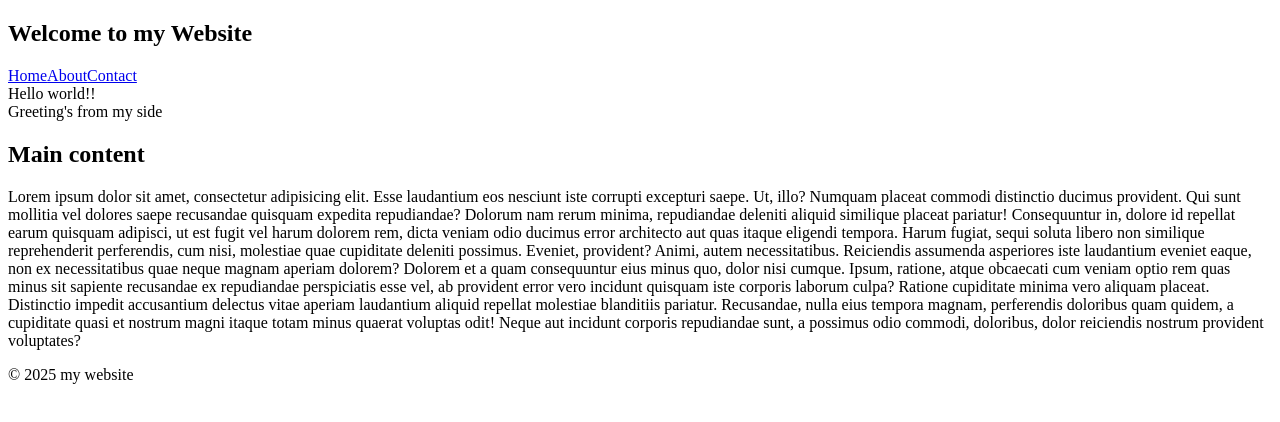
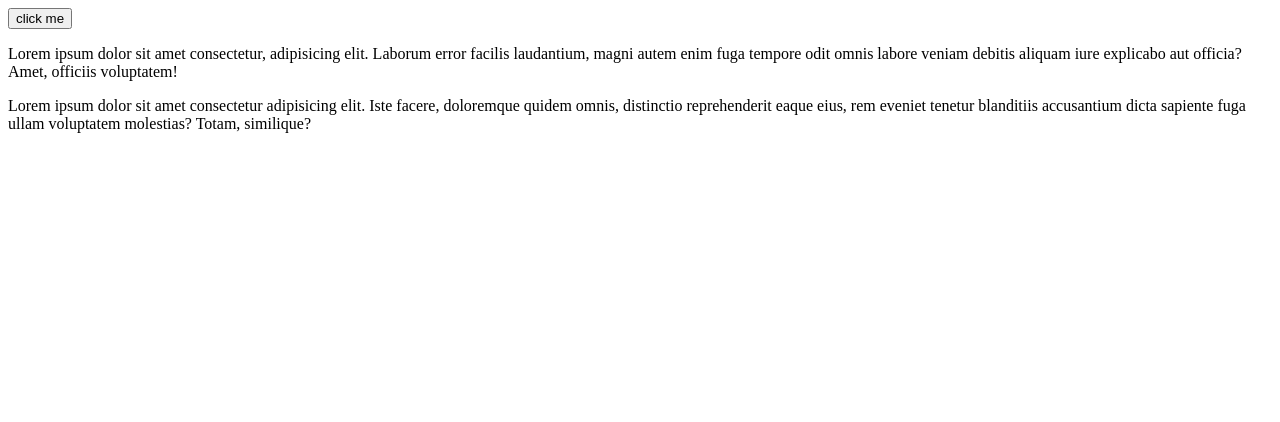
Before and after one commit to imran-techvoyager/React19, a React (Vite) app in the folder day-1/: page / in a window 1280 px wide. Shown: the top 422 px of the page. Built offline with nearby package versions, Linux system fonts and the light colour scheme.

Commit message:
feat(ui): Add components-- Card, Properties and WelcomeMessage

```diff
--- a/day-1/src/App.jsx
+++ b/day-1/src/App.jsx
@@ -1,17 +1,43 @@
-import Footer from "./components/Footer"
-import Greet from "./components/Greet"
-import Header from "./components/Header"
-import MainContent from "./components/MainContent"
+import Card from "./components/Card";
+import User from "./components/Properties";
+import Welcome from "./components/WelcomeMessage"
 function App() {
 
+  // const myName = "imran";
+  // const multiply = (a, b) => a*b;
+  // const specialClass = "special-class"
+   const numbers = [1, 2, 3, 4, 5];
+   const userList = [
+    {id: 1, name: "imran", age: 23},
+    {id: 2, name: "harkirat", age:30},
+    {id: 3, name: "harry", age: 35}
+   ]
+
   return (
-    <section>
-      <Header />
-      Hello world!!
-      <Greet />
-      <MainContent />
-      <Footer />
-    </section>
+    <div id ="section">
+      <Welcome />
+      {/* expressions in jsx */}
+      {/* <h3>my name is {myName}</h3>
+      <p className={specialClass}>multiplication of 2 with 10 is {multiply(2, 10)}</p>
+      <p>my friends list: {["imran", "harkirat", "yash makhija", "aryan"].join(", ")}</p> */}
+      { numbers.map((num)=>{
+        return <ul key={num}> {/*everything in a loop should have a key associated with it so that there is no problem i changing the values in future*/}
+          <li>{num}</li>
+        </ul>
+      }) }
+
+      { userList.map(users => (
+        <div key={users.id}>
+          <h1>{users.name}</h1>
+          <h2>{users.age}</h2>
+        </div>
+      )) }
+      <User name="imran" age={23} isMarried={false} hobbies={["cricket", "basketball", "coding"].join(", ")}/>
+      <Card>
+        <h1>Heading of the card</h1>
+        <p>Content of the card</p>
+      </Card>
+    </div>
   )
 }
 
--- /dev/null
+++ b/day-1/src/App2.jsx
@@ -0,0 +1,42 @@
+const ValidPassword = () => <h2>Password valid</h2>
+const InValidPassword = () => <h2>Password invalid</h2>
+
+const Password = ({isTrue}) => {
+    return isTrue ? <ValidPassword /> : <InValidPassword />;
+}
+
+const Cart = () => {
+    const items = ["chocolates", "pastries", "ice-creams", "chicken-legPieces"];
+    return <div>
+        <h1>Cart 🛒</h1>
+        {items.length > 0 && <h2>you have {items.length} items in your cart</h2>}
+        <ul>
+            <h3>Products</h3>
+            {items.map(item => (
+                <li key={Math.random()}>{item}</li>
+            ))}
+        </ul>
+    </div>
+}
+
+const Click = () => <button onClick={handleClick}>click me</button>
+const Copy = () => <p onCopy={handleCopy}>Lorem ipsum dolor sit amet consectetur, adipisicing elit. Laborum error facilis laudantium, magni autem enim fuga tempore odit omnis labore veniam debitis aliquam iure explicabo aut officia? Amet, officiis voluptatem!</p>
+const Move = () => <p onMouseMove={handleMove}>Lorem ipsum dolor sit amet consectetur adipisicing elit. Iste facere, doloremque quidem omnis, distinctio reprehenderit eaque eius, rem eveniet tenetur blanditiis accusantium dicta sapiente fuga ullam voluptatem molestias? Totam, similique?</p>
+
+const handleClick = () => console.log(Math.floor(Math.random()*10));
+const handleCopy = () => alert('You cheater copying my content');
+const handleMove = () => alert('you moved over me!!');
+
+const App2 = () => {
+  return (
+    <div>
+        {/* <Password isTrue={true}/> */}
+        {/* <Cart /> */}
+        <Click />
+        <Copy />
+        <Move />
+    </div>
+  )
+}
+
+export default App2
--- /dev/null
+++ b/day-1/src/components/Card.jsx
@@ -0,0 +1,10 @@
+import React from 'react'
+// the below can also be written as const Card = ({children}) => { return <div>{children}</div>}
+//that is object or prop destructuring
+const Card = (props) => {
+  return (
+    <div>{props.children}</div>
+  )
+}
+
+export default Card
--- /dev/null
+++ b/day-1/src/components/Properties.jsx
@@ -0,0 +1,14 @@
+import React from 'react'
+
+const User = (props) => {
+  return (
+    <div>
+        <h1>Name: {props.name}</h1>
+        <h2>Age: {props.age}</h2>
+        <h3>Is married: {props.isMarried}</h3>
+        <h4>Hobbies: {props.hobbies}</h4>
+    </div>
+  )
+}
+
+export default User
--- /dev/null
+++ b/day-1/src/components/WelcomeMessage.jsx
@@ -0,0 +1,12 @@
+import React from 'react'
+
+const Welcome = () => {
+  return (
+    <div>
+        <h1>Hello, World!!</h1>
+        <p>Welcome to learning JSX</p>
+    </div>
+  )
+}
+
+export default Welcome
--- a/day-1/src/main.jsx
+++ b/day-1/src/main.jsx
@@ -1,9 +1,11 @@
 import { StrictMode } from 'react'
 import { createRoot } from 'react-dom/client'
-import App from './App.jsx'
+// import App from './App.jsx'
+import App2 from './App2.jsx'
 
 createRoot(document.getElementById('root')).render(
   <StrictMode>
-    <App />
+    {/* <App /> */}
+    <App2 />
   </StrictMode>,
 )
```
